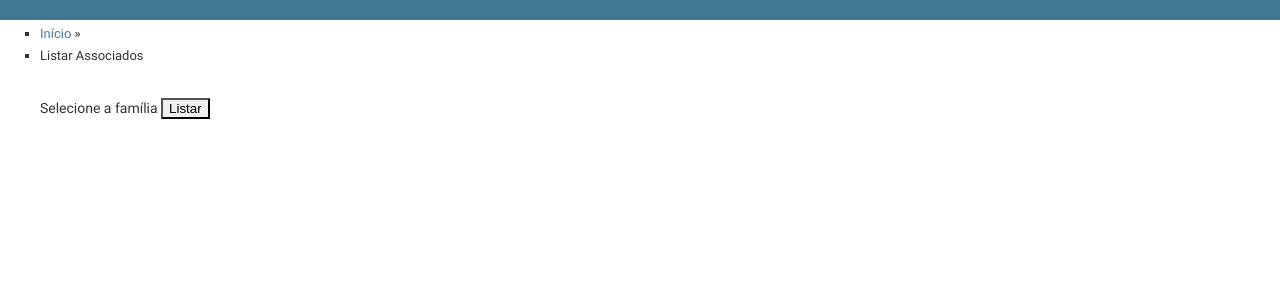
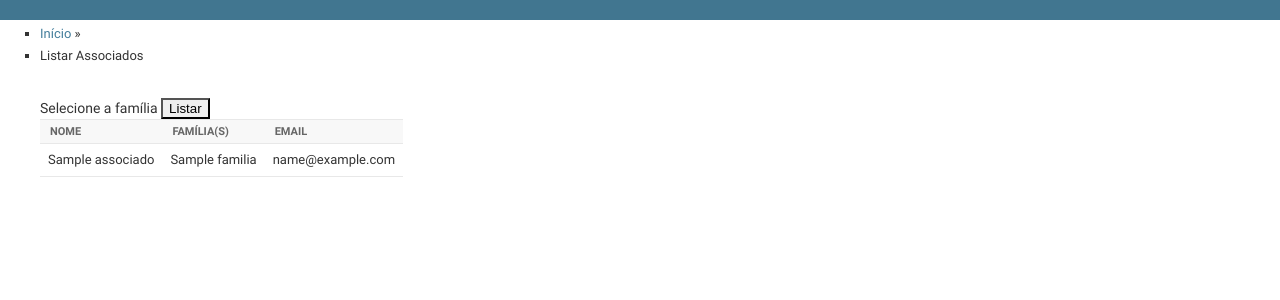
Before and after one commit to juniorcarvalho/maladireta, a Django app: template casaditalia/cadastro/templates/cadastro/relatoriosCadastro.html in a window 1280 px wide. Shown: the top 300 px of the page. Run offline with Django 3.2, Linux system fonts and the light colour scheme; the template is opened without the code that fills it: values that come from a table or form of the project are taken from there, others are empty; tables that the repository leaves empty hold one stand-in row (values such as "Sample post"); parts of the project's set-up code (start-up, migrations or seed data) failed here and were passed over; some libraries are stand-ins or nearby versions.

Commit message:
listar associado

```diff
--- a/casaditalia/cadastro/models.py
+++ b/casaditalia/cadastro/models.py
@@ -80,8 +80,10 @@ class Associado(models.Model):
 
 
 class AssociadoFamilia(models.Model):
-    associado = models.ForeignKey(Associado, verbose_name='associado')
-    familia = models.ForeignKey(Familia, verbose_name='familia', on_delete=models.CASCADE)
+    associado = models.ForeignKey(Associado, verbose_name='associado',
+                                  on_delete=models.CASCADE)
+
+    familia = models.ForeignKey(Familia, verbose_name='familia')
 
     class Meta:
         verbose_name = 'família'
--- a/casaditalia/cadastro/templates/cadastro/relatoriosCadastro.html
+++ b/casaditalia/cadastro/templates/cadastro/relatoriosCadastro.html
@@ -25,16 +25,16 @@
             <div class="module filtered" id="changelist">
                 <div class="toolbar-content clearfix">
                     <div id="toolbar" class="clearfix">
-                        <form class="form-inline" method="post">
+                        <form class="form-inline" method="post" action="{% url 'rel-cad' %}">
                             {% csrf_token %}
                             <div class="search-container">
                                 <div class="form-group">
                                     <label for="selectFamilia">Selecione a família</label>
                                     <span class="search-filters">
-                                    <select class="selectpicker" data-live-search="true" id="selectFamilia"
+                                    <select class="selectpicker" data-live-search="true" id="selectFamilia" name="selectFamilia"
                                             style="max-width: 400px">
                                         {% for familia in familias %}
-                                            <option>{{ familia.nome }}</option>
+                                            <option value="{{ familia.pk }}">{{ familia.nome }}</option>
                                         {% endfor %}
                                     </select>
                                     </span>
@@ -42,27 +42,45 @@
                                 </div>
                             </div>
                         </form>
+                        {% if lista != None %}
+                            <table id="result_list" class="table table-striped table-bordered table-hover table-condensed">
+                                <thead>
+                                    <tr>
+                                        <th scope="col">
+                                            <div class="text">
+                                                Nome
+                                            </div>
+                                        </th>
+                                        <th scope="col">
+                                            <div class="text">
+                                                Família(s)
+                                            </div>
+                                        </th>
+                                        <th scope="col">
+                                            <div class="text">
+                                                Email
+                                            </div>
+                                        </th>
+                                    </tr>
+                                </thead>
+                                <tbody>
+                                    {% for associado in lista %}
+                                        <tr class="row1">
+                                           <td class="field-nome">{{ associado.nome }}</td>
+                                           <td class="field-familia">
+                                               {% for f in associado.associadofamilia_set.all %}
+                                                 {{ f.familia }}
+                                               {% endfor %}
+                                           </td>
+                                           <td class="field-email">{{ associado.email }}</td>
+                                        </tr>
+                                    {% endfor %}
+                                </tbody>
+                            </table>
+                        {% endif %}
                     </div>
                 </div>
             </div>
         </div>
     </div>
-{#    <table id="result_list" class="table table-striped table-bordered table-hover table-condensed">#}
-{#        <thead>#}
-{#        <tr>#}
-{#            <td>Selecione a família</td>#}
-{#        </tr>#}
-{#        </thead>#}
-{#        <tbody>#}
-{#        <tr>#}
-{#            <td>#}
-{#                <select class="selectpicker" data-live-search="true">#}
-{#                    {% for familia in familias %}#}
-{#                        <option>{{ familia.nome }}</option>#}
-{#                    {% endfor %}#}
-{#                </select>#}
-{#            </td>#}
-{#        </tr>#}
-{#        </tbody>#}
-{#    </table>#}
 {% endblock %}
--- a/casaditalia/urls.py
+++ b/casaditalia/urls.py
@@ -19,7 +19,7 @@ from casaditalia.cadastro import views
 
 urlpatterns = [
     url(r'^', admin.site.urls),
-    url(r'^relatorio-cadastro/$', views.relatorioCadastro,name='rel-cad'),
+    url(r'^relatorio-cadastro/$', views.relatorioCadastro, name='rel-cad'),
 ]
 
 admin.site.site_header = 'Casa Ditália Barbacena'
```
Also changed, not shown: casaditalia/cadastro/cpf.py (+6 -4 lines), casaditalia/cadastro/forms.py (+35 -26 lines), casaditalia/cadastro/views.py (+19 -3 lines), casaditalia/cadastro/migrations/0013_auto_20170330_2241.py (added).
